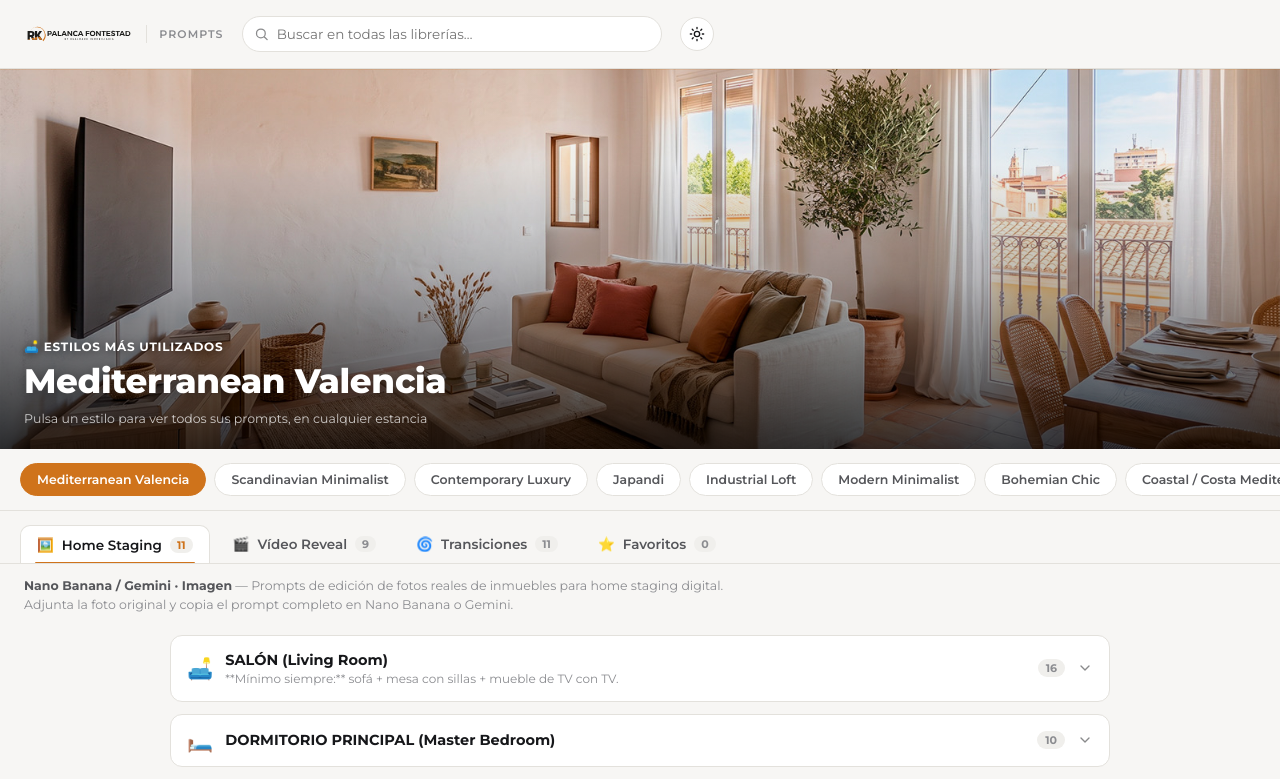
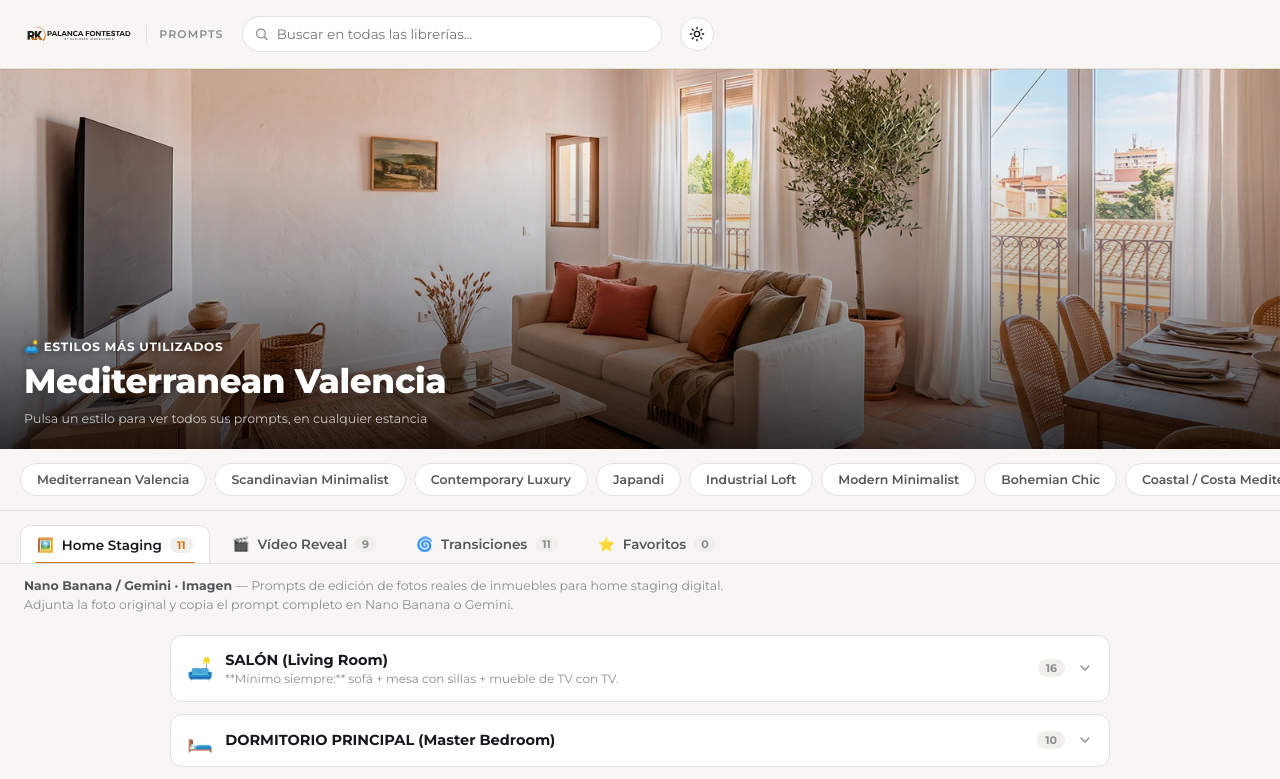
Before and after one commit to marketingIPF/creaprompts, a React (Vite) app: page / in a window 1280 px wide. Shown: the top 779 px of the page. Built offline with nearby package versions, Linux system fonts and the light colour scheme.

Commit message:
Add files via upload

```diff
--- a/src/App.jsx
+++ b/src/App.jsx
@@ -113,6 +113,7 @@ export default function App() {
   };
 
   const handleSelectStyle = (styleTitle) => {
+    setActiveLib('nano-banana');
     setQuery(styleTitle);
   };
 
--- a/src/components/Hero.jsx
+++ b/src/components/Hero.jsx
@@ -3,13 +3,24 @@ import { HERO_STYLES } from '../data/heroStyles';
 
 export default function Hero({ onSelectStyle }) {
   const [activeIndex, setActiveIndex] = useState(0);
+  const [selectedTitle, setSelectedTitle] = useState(null);
   const [broken, setBroken] = useState(false);
   const active = HERO_STYLES[activeIndex];
 
   const handlePick = (index) => {
+    const style = HERO_STYLES[index];
+
+    if (selectedTitle === style.title) {
+      // Ya estaba seleccionado: deseleccionar y volver a la vista normal
+      setSelectedTitle(null);
+      onSelectStyle('');
+      return;
+    }
+
     setActiveIndex(index);
     setBroken(false);
-    onSelectStyle(HERO_STYLES[index].title);
+    setSelectedTitle(style.title);
+    onSelectStyle(style.title);
   };
 
   return (
@@ -32,7 +43,7 @@ export default function Hero({ onSelectStyle }) {
         {HERO_STYLES.map((style, i) => (
           <button
             key={style.title}
-            className={`hero-pill${i === activeIndex ? ' active' : ''}`}
+            className={`hero-pill${selectedTitle === style.title ? ' active' : ''}`}
             onClick={() => handlePick(i)}
           >
             {style.title}
```
